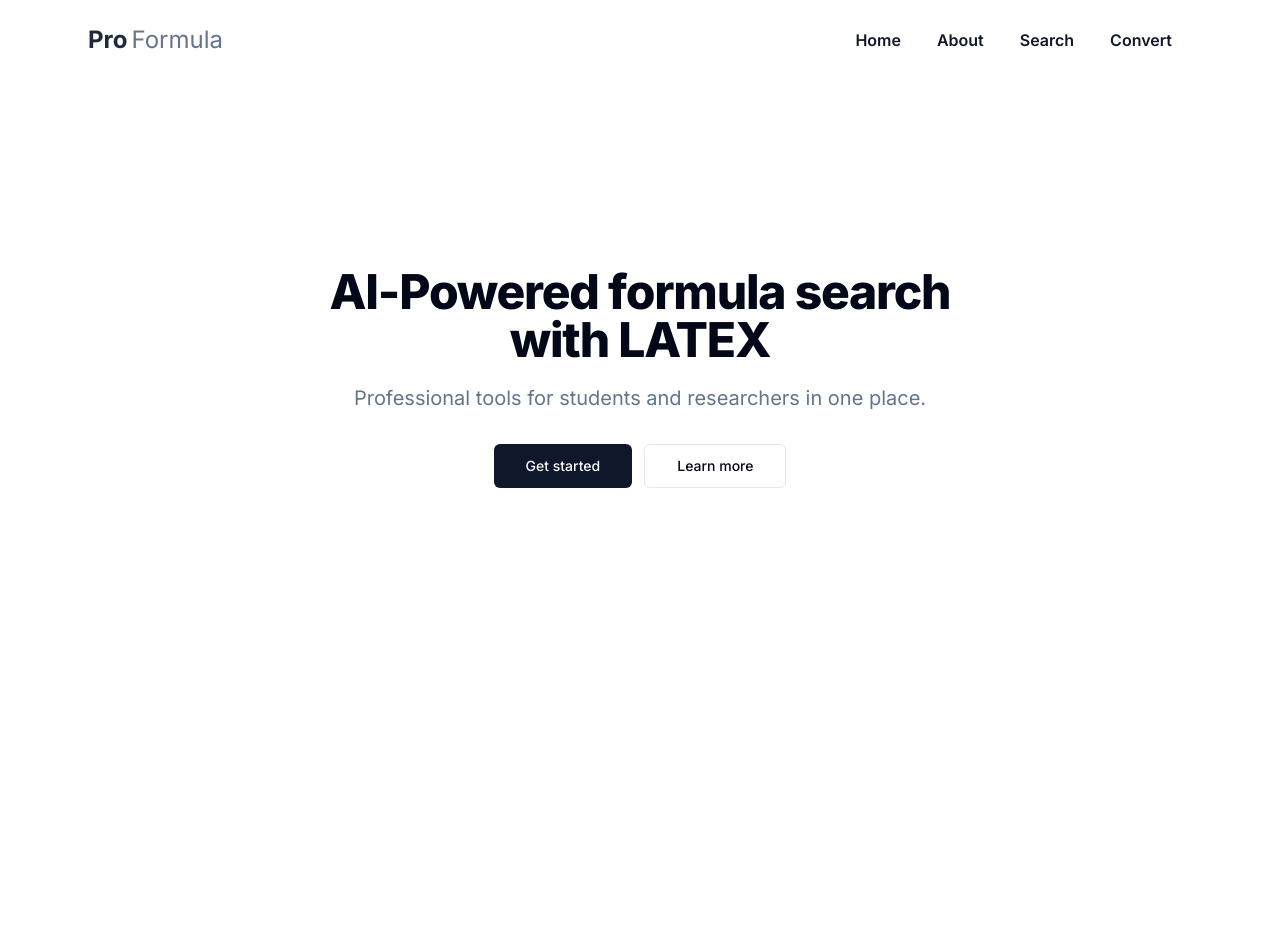
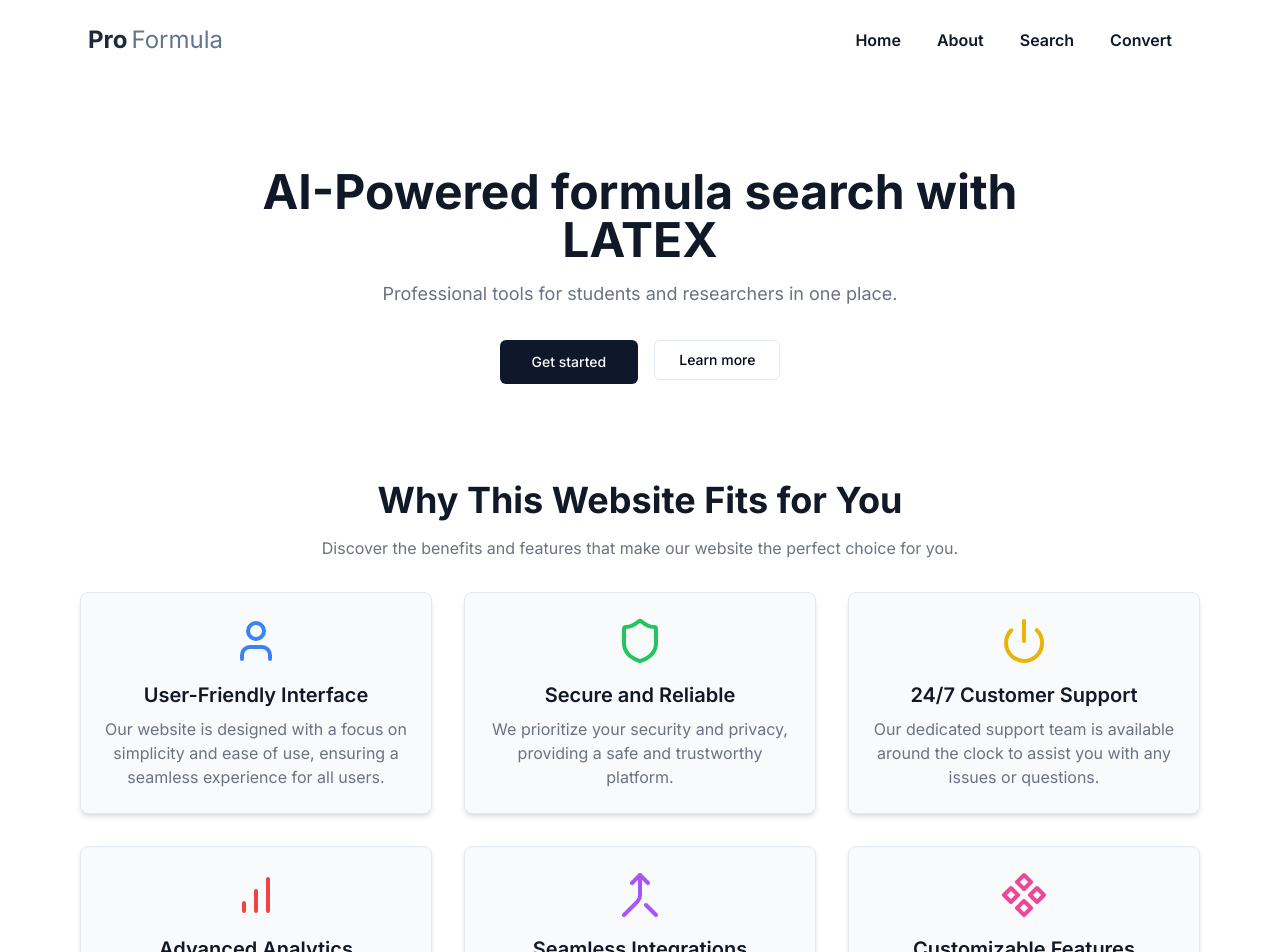
Before and after one commit to Seokhyeon315/latex-generator-ai, a Next.js app: page / in a window 1280 px wide. Shown: the top 952 px of the page. Before the commit the page ends 872 px from the top, so only its background shows below. Built offline with nearby package versions, Linux system fonts and the light colour scheme.

Commit message:
Update hero section with demo features section

```diff
--- a/components/Hero.tsx
+++ b/components/Hero.tsx
@@ -1,48 +1,231 @@
 'use client'
 
-import { Button } from "@/components/ui/button";
-import Link from "next/link";
+import { Button } from "@/components/ui/button"
+import { Card } from "@/components/ui/card"
+import Link from "next/link"
+import { SVGProps } from "react"
 
-
-export default function Hero() {
+export default function HeroSection() {
     return (
-        <>
-            {/* Hero */}
-            <div className="relative overflow-hidden py-24 lg:py-28">
-                <div className="relative z-10">
-                    <div className="container py-10 lg:py-16">
-                        <div className="max-w-2xl text-center mx-auto">
-                            {/* <p className="">Make your study easier</p> */}
-                            {/* Title */}
-                            <div className="mt-5 max-w-2xl">
-                                <h1 className="scroll-m-20 text-4xl font-extrabold tracking-tight lg:text-5xl">
+        <div className="py-20 lg:py-24 flex flex-col items-center justify-center min-h-screen bg-white">
+            <section className="text-center w-full max-w-4xl">
+                <h1 className="text-4xl font-bold text-gray-900 md:text-5xl">
                     AI-Powered formula search with LATEX
                 </h1>
-                            </div>
-                            {/* End Title */}
-                            <div className="mt-5 max-w-3xl">
-                                <p className="text-xl text-muted-foreground">
+                <p className="mt-4 text-lg text-gray-500">
                     Professional tools for students and researchers in one place.
                 </p>
-                            </div>
-                            {/* Buttons */}
-                            <div className="mt-8 gap-3 flex justify-center">
+                <div className="mt-8 flex justify-center space-x-4">
                     <Link href="/search">
                         <Button size={"lg"}>Get started</Button>
                     </Link>
-
-                                <Button size={"lg"} variant={"outline"}>
+                    <Button className="px-6 py-3" variant="outline">
                         <Link href="/about">
                             Learn more
                         </Link>
                     </Button>
                 </div>
-                            {/* End Buttons */}
+            </section>
+            <section className="w-full max-w-6xl px-4 py-12 mt-12 bg-white">
+                <h2 className="text-3xl font-bold text-center text-gray-900 md:text-4xl">Why This Website Fits for You</h2>
+                <p className="mt-4 text-center text-gray-500">
+                    Discover the benefits and features that make our website the perfect choice for you.
+                </p>
+                <div className="grid gap-8 mt-8 md:grid-cols-2 lg:grid-cols-3">
+                    <Card className="p-6 text-center bg-gray-50 rounded-lg shadow-md">
+                        <UserIcon className="w-12 h-12 mx-auto text-blue-500" />
+                        <h3 className="mt-4 text-xl font-semibold text-gray-900">User-Friendly Interface</h3>
+                        <p className="mt-2 text-gray-500">
+                            Our website is designed with a focus on simplicity and ease of use, ensuring a seamless experience for all
+                            users.
+                        </p>
+                    </Card>
+                    <Card className="p-6 text-center bg-gray-50 rounded-lg shadow-md">
+                        <ShieldIcon className="w-12 h-12 mx-auto text-green-500" />
+                        <h3 className="mt-4 text-xl font-semibold text-gray-900">Secure and Reliable</h3>
+                        <p className="mt-2 text-gray-500">
+                            We prioritize your security and privacy, providing a safe and trustworthy platform.
+                        </p>
+                    </Card>
+                    <Card className="p-6 text-center bg-gray-50 rounded-lg shadow-md">
+                        <PowerIcon className="w-12 h-12 mx-auto text-yellow-500" />
+                        <h3 className="mt-4 text-xl font-semibold text-gray-900">24/7 Customer Support</h3>
+                        <p className="mt-2 text-gray-500">
+                            Our dedicated support team is available around the clock to assist you with any issues or questions.
+                        </p>
+                    </Card>
+                    <Card className="p-6 text-center bg-gray-50 rounded-lg shadow-md">
+                        <BarChartIcon className="w-12 h-12 mx-auto text-red-500" />
+                        <h3 className="mt-4 text-xl font-semibold text-gray-900">Advanced Analytics</h3>
+                        <p className="mt-2 text-gray-500">
+                            Gain valuable insights with our comprehensive analytics tools, helping you make informed decisions.
+                        </p>
+                    </Card>
+                    <Card className="p-6 text-center bg-gray-50 rounded-lg shadow-md">
+                        <MergeIcon className="w-12 h-12 mx-auto text-purple-500" />
+                        <h3 className="mt-4 text-xl font-semibold text-gray-900">Seamless Integrations</h3>
+                        <p className="mt-2 text-gray-500">
+                            Easily integrate with your favorite tools and services for a streamlined workflow.
+                        </p>
+                    </Card>
+                    <Card className="p-6 text-center bg-gray-50 rounded-lg shadow-md">
+                        <ComponentIcon className="w-12 h-12 mx-auto text-pink-500" />
+                        <h3 className="mt-4 text-xl font-semibold text-gray-900">Customizable Features</h3>
+                        <p className="mt-2 text-gray-500">
+                            Tailor the website to your specific needs with our flexible and customizable features.
+                        </p>
+                    </Card>
                 </div>
+            </section>
         </div>
-                </div>
-            </div>
-            {/* End Hero */}
-        </>
-    );
+    )
 }
+
+function BarChartIcon(props: JSX.IntrinsicAttributes & SVGProps<SVGSVGElement>) {
+    return (
+        <svg
+            {...props}
+            xmlns="http://www.w3.org/2000/svg"
+            width="24"
+            height="24"
+            viewBox="0 0 24 24"
+            fill="none"
+            stroke="currentColor"
+            strokeWidth="2"
+            strokeLinecap="round"
+            strokeLinejoin="round"
+        >
+            <line x1="12" x2="12" y1="20" y2="10" />
+            <line x1="18" x2="18" y1="20" y2="4" />
+            <line x1="6" x2="6" y1="20" y2="16" />
+        </svg>
+    )
+}
+
+
+function ComponentIcon(props: JSX.IntrinsicAttributes & SVGProps<SVGSVGElement>) {
+    return (
+        <svg
+            {...props}
+            xmlns="http://www.w3.org/2000/svg"
+            width="24"
+            height="24"
+            viewBox="0 0 24 24"
+            fill="none"
+            stroke="currentColor"
+            strokeWidth="2"
+            strokeLinecap="round"
+            strokeLinejoin="round"
+        >
+            <path d="M5.5 8.5 9 12l-3.5 3.5L2 12l3.5-3.5Z" />
+            <path d="m12 2 3.5 3.5L12 9 8.5 5.5 12 2Z" />
+            <path d="M18.5 8.5 22 12l-3.5 3.5L15 12l3.5-3.5Z" />
+            <path d="m12 15 3.5 3.5L12 22l-3.5-3.5L12 15Z" />
+        </svg>
+    )
+}
+
+
+function MergeIcon(props: JSX.IntrinsicAttributes & SVGProps<SVGSVGElement>) {
+    return (
+        <svg
+            {...props}
+            xmlns="http://www.w3.org/2000/svg"
+            width="24"
+            height="24"
+            viewBox="0 0 24 24"
+            fill="none"
+            stroke="currentColor"
+            strokeWidth="2"
+            strokeLinecap="round"
+            strokeLinejoin="round"
+        >
+            <path d="m8 6 4-4 4 4" />
+            <path d="M12 2v10.3a4 4 0 0 1-1.172 2.872L4 22" />
+            <path d="m20 22-5-5" />
+        </svg>
+    )
+}
+
+
+function PowerIcon(props: JSX.IntrinsicAttributes & SVGProps<SVGSVGElement>) {
+    return (
+        <svg
+            {...props}
+            xmlns="http://www.w3.org/2000/svg"
+            width="24"
+            height="24"
+            viewBox="0 0 24 24"
+            fill="none"
+            stroke="currentColor"
+            strokeWidth="2"
+            strokeLinecap="round"
+            strokeLinejoin="round"
+        >
+            <path d="M12 2v10" />
+            <path d="M18.4 6.6a9 9 0 1 1-12.77.04" />
+        </svg>
+    )
+}
+
+
+function ShieldIcon(props: JSX.IntrinsicAttributes & SVGProps<SVGSVGElement>) {
+    return (
+        <svg
+            {...props}
+            xmlns="http://www.w3.org/2000/svg"
+            width="24"
+            height="24"
+            viewBox="0 0 24 24"
+            fill="none"
+            stroke="currentColor"
+            strokeWidth="2"
+            strokeLinecap="round"
+            strokeLinejoin="round"
+        >
+            <path d="M20 13c0 5-3.5 7.5-7.66 8.95a1 1 0 0 1-.67-.01C7.5 20.5 4 18 4 13V6a1 1 0 0 1 1-1c2 0 4.5-1.2 6.24-2.72a1.17 1.17 0 0 1 1.52 0C14.51 3.81 17 5 19 5a1 1 0 0 1 1 1z" />
+        </svg>
+    )
+}
+
+
+function UserIcon(props: JSX.IntrinsicAttributes & SVGProps<SVGSVGElement>) {
+    return (
+        <svg
+            {...props}
+            xmlns="http://www.w3.org/2000/svg"
+            width="24"
+            height="24"
+            viewBox="0 0 24 24"
+            fill="none"
+            stroke="currentColor"
+            strokeWidth="2"
+            strokeLinecap="round"
+            strokeLinejoin="round"
+        >
+            <path d="M19 21v-2a4 4 0 0 0-4-4H9a4 4 0 0 0-4 4v2" />
+            <circle cx="12" cy="7" r="4" />
+        </svg>
+    )
+}
+
+
+function XIcon(props: JSX.IntrinsicAttributes & SVGProps<SVGSVGElement>) {
+    return (
+        <svg
+            {...props}
+            xmlns="http://www.w3.org/2000/svg"
+            width="24"
+            height="24"
+            viewBox="0 0 24 24"
+            fill="none"
+            stroke="currentColor"
+            strokeWidth="2"
+            strokeLinecap="round"
+            strokeLinejoin="round"
+        >
+            <path d="M18 6 6 18" />
+            <path d="m6 6 12 12" />
+        </svg>
+    )
+}
--- a/lib/actions.tsx
+++ b/lib/actions.tsx
@@ -7,7 +7,6 @@ import {
     createAI,
     createStreamableUI,
     getMutableAIState,
-    getAIState,
     createStreamableValue
 } from 'ai/rsc'
 import { nanoid } from './utils';
```
Lines whose indentation alone changed are shown as unchanged.
